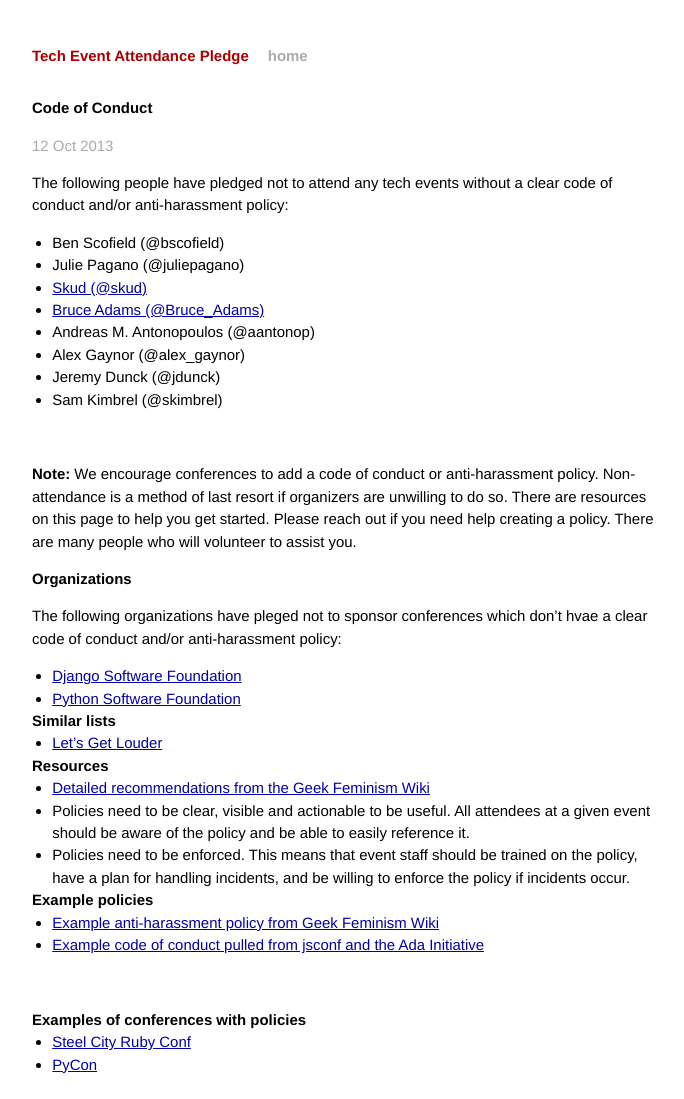
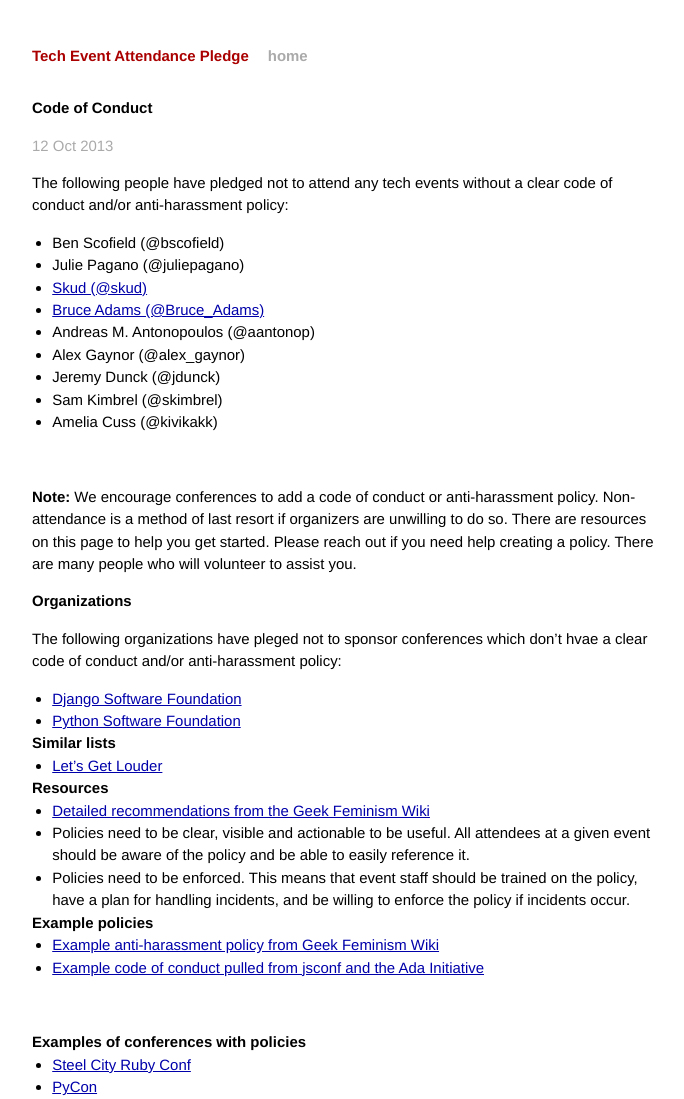
Before and after one commit to techtektek/tech-event-attendance-pledge.github.io, a Jekyll site: the page built from _posts/2013-10-12-code-of-conduct.markdown, in a window 1280 px wide. Shown: the whole page, without its empty margins (294-978 px from the left). Built offline with Jekyll 4.4.1, drawn with Linux system fonts in a browser that asks for light colours; Markdown is read by kramdown in place of the engine named in the settings; before the commit the page ends 1076 px from its top, so only the background shows below that.

Commit message:
Add Amelia Cuss to CoC, @objo pledges.

```diff
--- a/_posts/2013-10-12-code-of-conduct.markdown
+++ b/_posts/2013-10-12-code-of-conduct.markdown
@@ -15,6 +15,7 @@ clear code of conduct and/or anti-harassment policy:
 * Alex Gaynor (@alex_gaynor)
 * Jeremy Dunck (@jdunck)
 * Sam Kimbrel (@skimbrel)
+* Amelia Cuss (@kivikakk)
 
 <br/>
 
--- a/_posts/2013-10-12-objo.markdown
+++ b/_posts/2013-10-12-objo.markdown
@@ -59,6 +59,7 @@ O'Brien (also known as @objo) is in attendance:
 * [Jano González (@janogonzalez)](https://github.com/janogonzalez/tech-event-attendance-pledge.github.io)
 * [Rein Henrichs (@reinh)](https://twitter.com/reinh/status/389469218132856832)
 * [Sam Kimbrel (@skimbrel)](https://twitter.com/skimbrel/status/389492536047177728)
+* [Amelia Cuss (@kivikakk)](https://github.com/tech-event-attendance-pledge/tech-event-attendance-pledge.github.io/pull/44)
 <br/>
 
 <h2>References:</h2>
```
